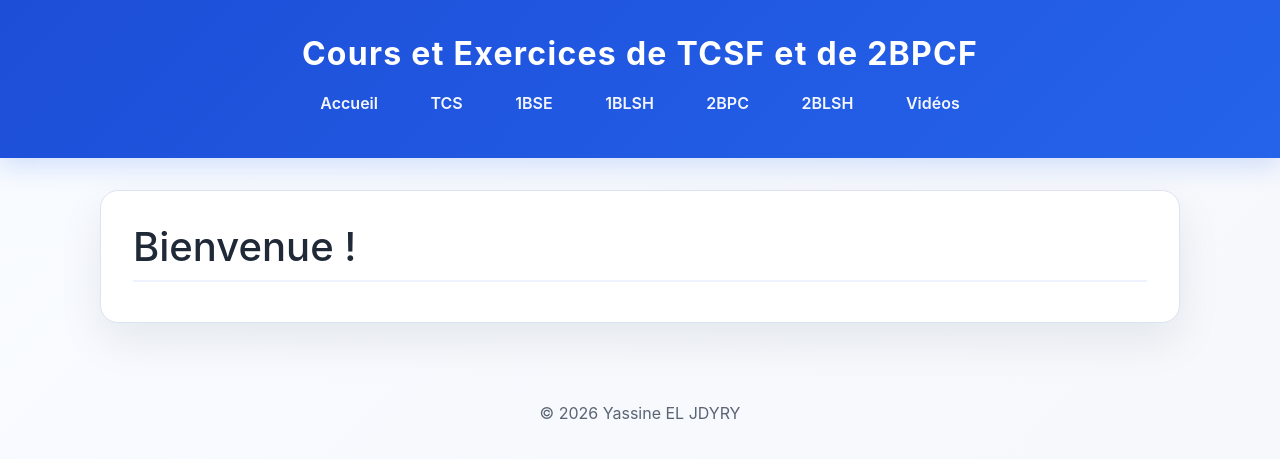
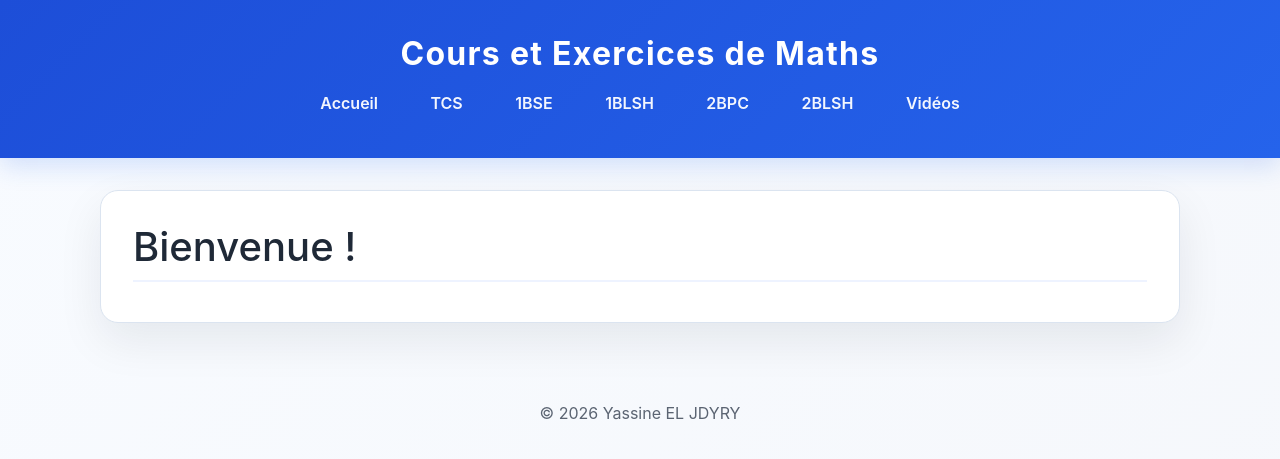
Before and after one commit to learninmath/learninmath.github.io, a Jekyll site: the page built from index.md, in a window 1280 px wide. Shown: the top 459 px of the page. Built offline with Jekyll 4.4.1, drawn with Linux system fonts in a browser that asks for light colours; part of the change alters nothing that is shown.

Commit message:
v28.9.26

```diff
--- a/_config.yml
+++ b/_config.yml
@@ -1,10 +1,8 @@
-title: Cours et Exercices de TCSF et de 2BPCF
+title: Cours et Exercices de Maths
 email: my-email@example.com
 admin: Yassine EL JDYRY
 description: >- # this means to ignore newlines until "baseurl:"
-  Write an awesome description for your new site here. You can edit this
-  line in _config.yml. It will appear in your document head meta (for
-  SEO) and in your feed.xml site description.
+  Cours et Exercices de Maths
 baseurl: "" # the subpath of your site, e.g. /blog
 url: "" # the base hostname & protocol for your site, e.g. http://example.com
 twitter_username: jekyllrb
```
